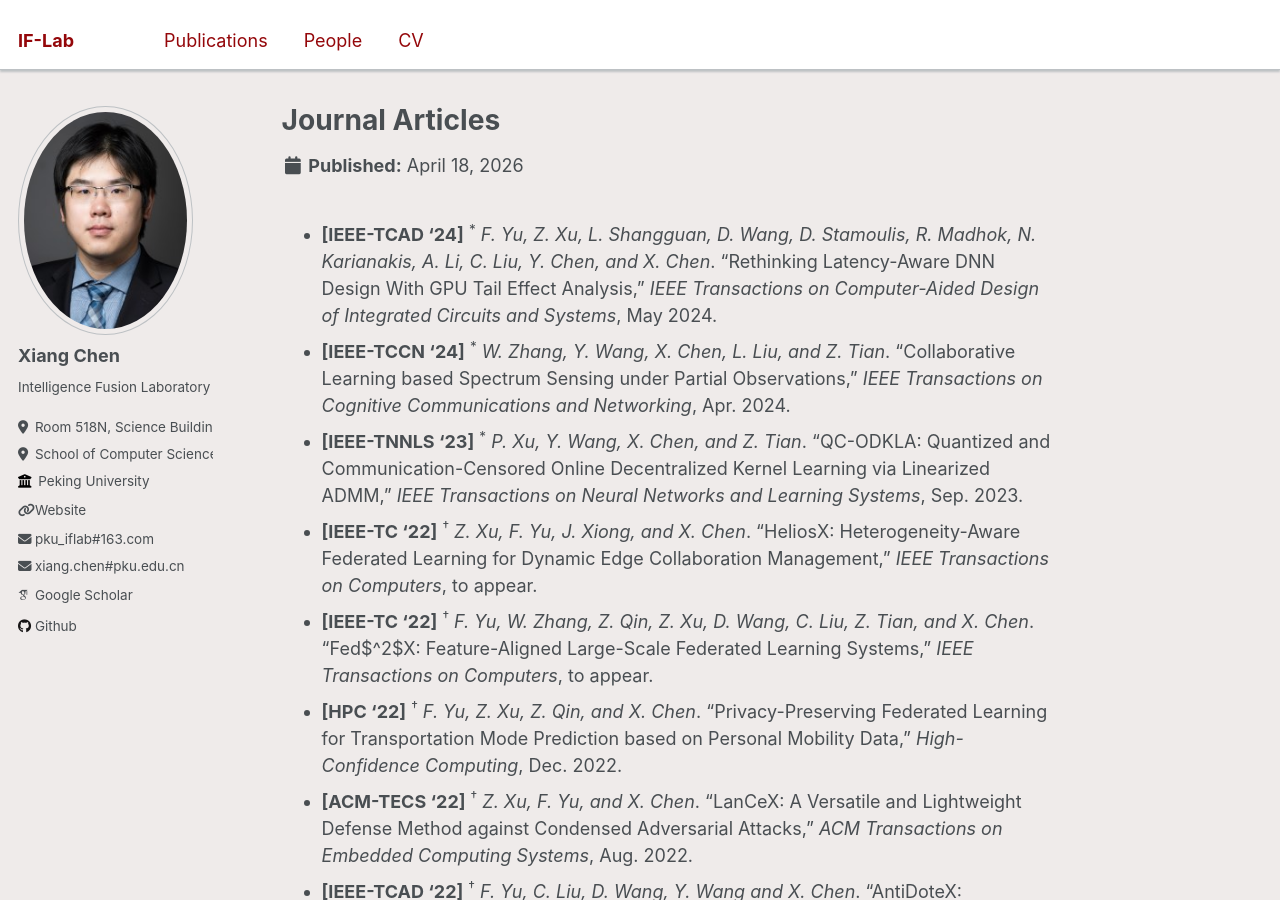
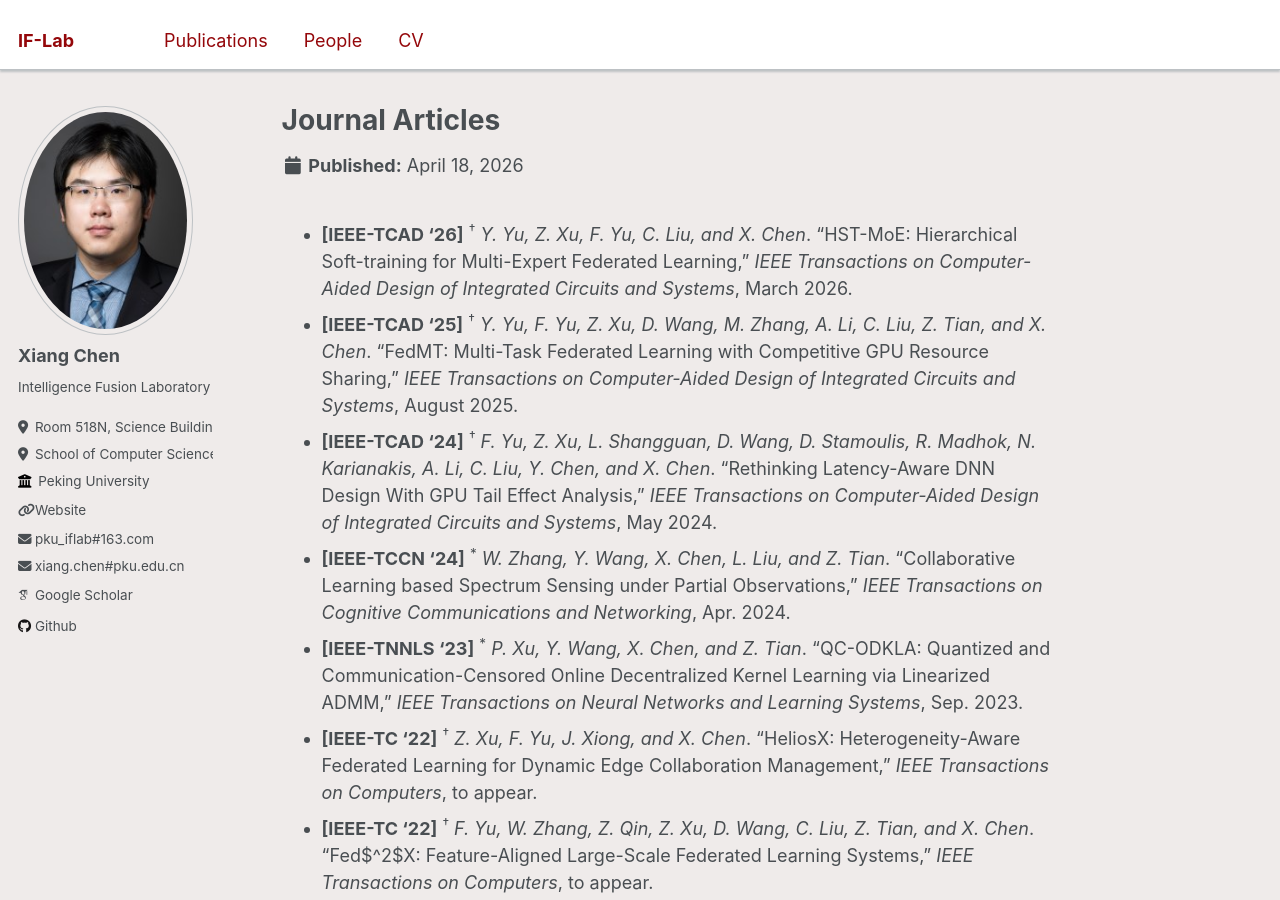
Before and after one commit to if-lab-pku/if-lab-pku.github.io, a Jekyll site: the page built from _publications/01journal.md, in a window 1280 px wide and 900 px high. Built offline with Jekyll 4.4.1, drawn with Linux system fonts in a browser that asks for light colours; some web fonts are replaced.

Commit message:
Update 01journal.md

```diff
--- a/_publications/01journal.md
+++ b/_publications/01journal.md
@@ -2,7 +2,9 @@
 title: "Journal Articles"
 collection: publications
 ---
-- <strong>[IEEE-TCAD '24]</strong> <sup>*</sup> <em>F. Yu, Z. Xu, L. Shangguan, D. Wang, D. Stamoulis, R. Madhok, N. Karianakis, A. Li, C. Liu, Y. Chen, and X. Chen</em>. “Rethinking Latency-Aware DNN Design With GPU Tail Effect Analysis,” <em>IEEE Transactions on Computer-Aided Design of Integrated Circuits and Systems</em>, May 2024.
+- <strong>[IEEE-TCAD '26]</strong> <sup>†</sup> <em>Y. Yu, Z. Xu, F. Yu, C. Liu, and X. Chen</em>. “HST-MoE: Hierarchical Soft-training for Multi-Expert Federated Learning,” <em>IEEE Transactions on Computer-Aided Design of Integrated Circuits and Systems</em>, March 2026.
+- <strong>[IEEE-TCAD '25]</strong> <sup>†</sup> <em>Y. Yu, F. Yu, Z. Xu, D. Wang, M. Zhang, A. Li, C. Liu, Z. Tian, and X. Chen</em>. “FedMT: Multi-Task Federated Learning with Competitive GPU Resource Sharing,” <em>IEEE Transactions on Computer-Aided Design of Integrated Circuits and Systems</em>, August 2025.
+- <strong>[IEEE-TCAD '24]</strong> <sup>†</sup> <em>F. Yu, Z. Xu, L. Shangguan, D. Wang, D. Stamoulis, R. Madhok, N. Karianakis, A. Li, C. Liu, Y. Chen, and X. Chen</em>. “Rethinking Latency-Aware DNN Design With GPU Tail Effect Analysis,” <em>IEEE Transactions on Computer-Aided Design of Integrated Circuits and Systems</em>, May 2024.
 - <strong>[IEEE-TCCN '24]</strong> <sup>*</sup> <em>W. Zhang, Y. Wang, X. Chen, L. Liu, and Z. Tian</em>. “Collaborative Learning based Spectrum Sensing under Partial Observations,” <em>IEEE Transactions on Cognitive Communications and Networking</em>, Apr. 2024.
 - <strong>[IEEE-TNNLS '23]</strong> <sup>*</sup> <em>P. Xu, Y. Wang, X. Chen, and Z. Tian</em>. “QC-ODKLA: Quantized and Communication-Censored Online Decentralized Kernel Learning via Linearized ADMM,” <em>IEEE Transactions on Neural Networks and Learning Systems</em>, Sep. 2023.
 - <strong>[IEEE-TC '22]</strong> <sup>†</sup> <em>Z. Xu, F. Yu, J. Xiong, and X. Chen</em>. “HeliosX: Heterogeneity-Aware Federated Learning for Dynamic Edge Collaboration Management,” <em>IEEE Transactions on Computers</em>, to appear.
```
